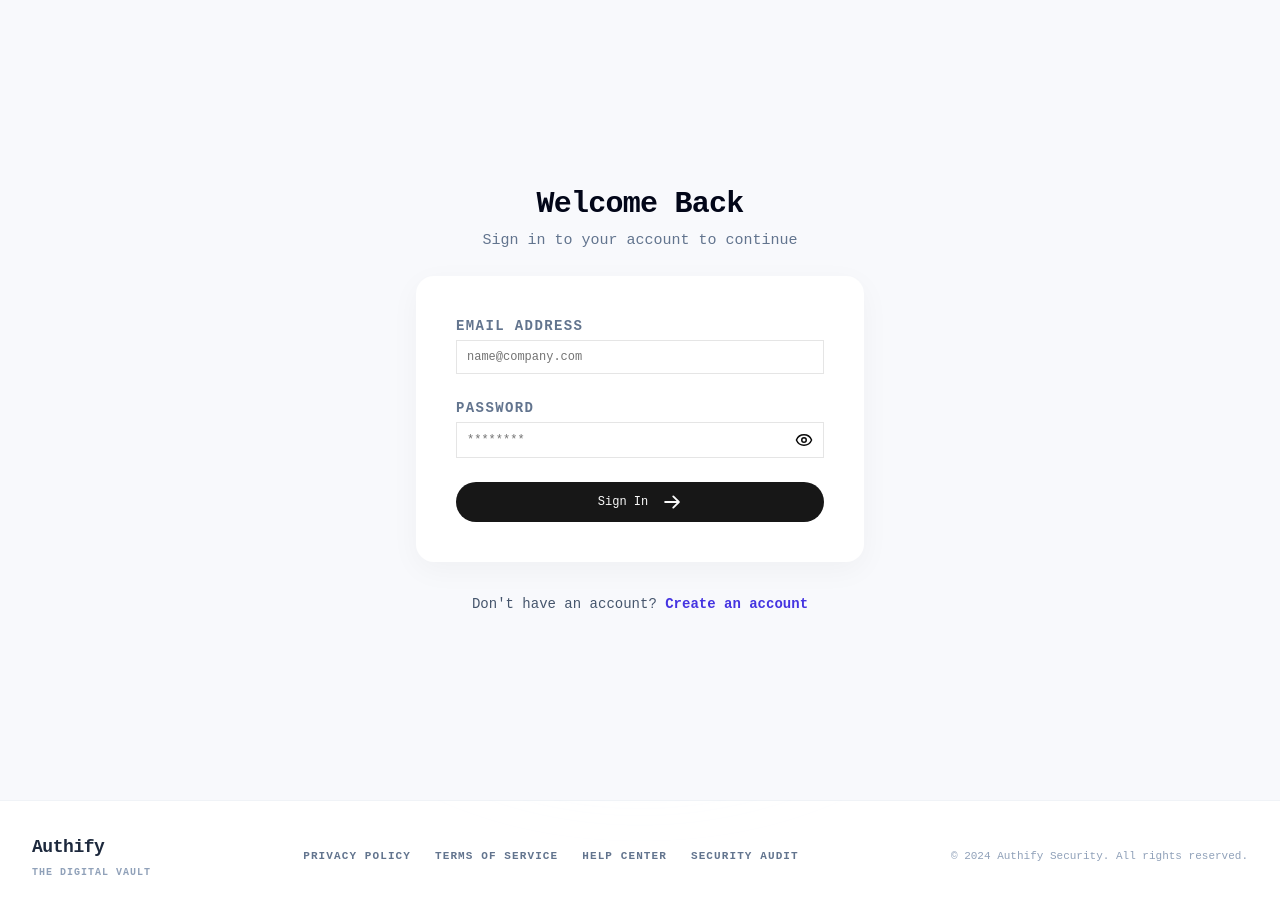
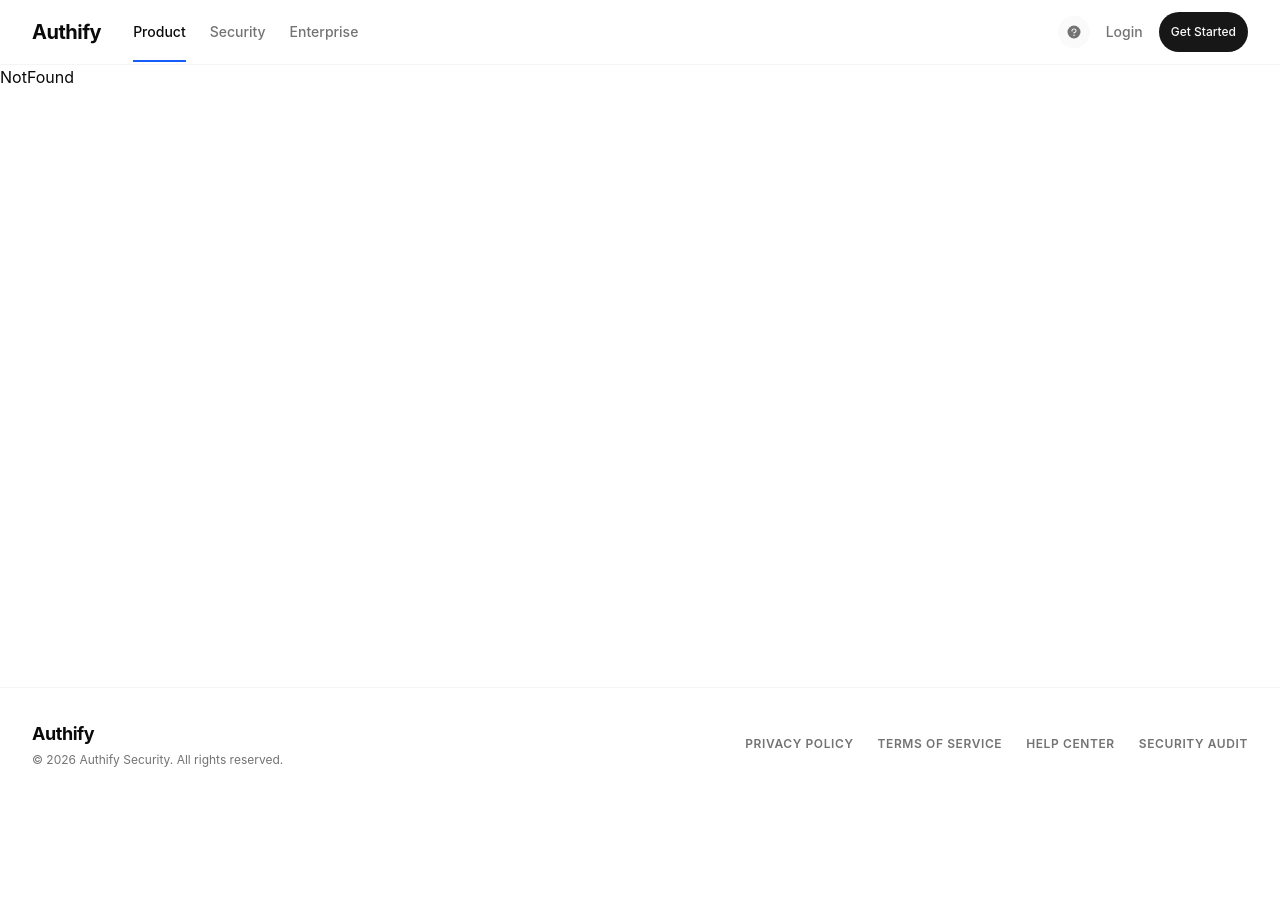
Before and after one commit to brijeshdevio/authify, a React (Vite) app in the folder client/: page /session in a window 1280 px wide. Before the commit this address led to /login. After the commit the page ends 800 px from the top, so only its background shows below. Built offline with nearby package versions, Linux system fonts and the light colour scheme; no server answers.

Commit message:
refactor: update route paths, enhance Navbar with auth, and transform user data

```diff
--- a/client/src/app/Router.tsx
+++ b/client/src/app/Router.tsx
@@ -31,8 +31,8 @@ export function AppRoutes() {
 
         <Route element={<DashboardLayout />}>
           <Route path="/dashboard" element={<Dashboard />} />
-          <Route path="/session" element={<Session />} />
-          <Route path="/setting" element={<Setting />} />
+          <Route path="/sessions" element={<Session />} />
+          <Route path="/settings" element={<Setting />} />
         </Route>
 
         <Route element={<PublicLayout />}>
--- a/client/src/components/layouts/Navbar.tsx
+++ b/client/src/components/layouts/Navbar.tsx
@@ -1,44 +1,74 @@
-import { Button } from "@/components/ui/button";
-import { Question } from "@phosphor-icons/react";
-import { Link } from "react-router-dom";
+import { Button } from "@/components/ui/button"
+import { useAuth } from "@/hooks/useAuth"
+import { Question } from "@phosphor-icons/react"
+import { Link } from "react-router-dom"
 
 export function Navbar() {
+  const { isAuthenticated } = useAuth()
+
   return (
-    <header className="sticky top-0 z-50 w-full bg-background border-b border-border/40">
+    <header className="sticky top-0 z-50 w-full border-b border-border/40 bg-background">
       <div className="container mx-auto flex h-16 max-w-7xl items-center justify-between px-4 sm:px-6 lg:px-8">
         <div className="flex items-center gap-8">
           <Link to="/" className="flex items-center gap-2">
-            <span className="font-bold text-xl tracking-tight">Authify</span>
+            <span className="text-xl font-bold tracking-tight">Authify</span>
           </Link>
 
-          <nav className="hidden md:flex items-center gap-6 text-sm font-medium text-muted-foreground">
-            <Link to="#" className="text-foreground relative">
+          <nav className="hidden items-center gap-6 text-sm font-medium text-muted-foreground md:flex">
+            <Link to="#" className="relative text-foreground">
               Product
-              <span className="absolute -bottom-5 left-0 w-full h-[2px] bg-blue-600"></span>
+              <span className="absolute -bottom-5 left-0 h-[2px] w-full bg-blue-600"></span>
             </Link>
-            <Link to="#" className="hover:text-foreground transition-colors">
+            <Link to="#" className="transition-colors hover:text-foreground">
               Security
             </Link>
-            <Link to="#" className="hover:text-foreground transition-colors">
+            <Link to="#" className="transition-colors hover:text-foreground">
               Enterprise
             </Link>
           </nav>
         </div>
 
         <div className="flex items-center gap-4">
-          <button className="hidden sm:flex h-8 w-8 items-center justify-center rounded-full bg-muted/50 text-muted-foreground hover:text-foreground hover:bg-muted transition-colors">
+          <button className="hidden h-8 w-8 items-center justify-center rounded-full bg-muted/50 text-muted-foreground transition-colors hover:bg-muted hover:text-foreground sm:flex">
             <Question weight="fill" className="h-4 w-4" />
           </button>
+          {isAuthenticated ? (
+            <>
+              <Link
+                to="/dashboard"
+                className="hidden text-sm font-medium text-muted-foreground transition-colors hover:text-foreground sm:inline-flex"
+              >
+                Dashboard
+              </Link>
+              <Link
+                to="/sessions"
+                className="hidden text-sm font-medium text-muted-foreground transition-colors hover:text-foreground sm:inline-flex"
+              >
+                Sessions
+              </Link>
+              <Link
+                to="/settings"
+                className="hidden text-sm font-medium text-muted-foreground transition-colors hover:text-foreground sm:inline-flex"
+              >
+                Settings
+              </Link>
+            </>
+          ) : (
+            <>
+              <Link
+                to="/login"
+                className="hidden text-sm font-medium text-muted-foreground transition-colors hover:text-foreground sm:inline-flex"
+              >
+                Login
+              </Link>
 
-          <Link to="/login" className="hidden sm:inline-flex text-sm font-medium hover:text-foreground text-muted-foreground transition-colors">
-            Login
-          </Link>
-
-          <Button asChild>
-            <Link to="/register">Get Started</Link>
-          </Button>
+              <Button asChild>
+                <Link to="/register">Get Started</Link>
+              </Button>
+            </>
+          )}
         </div>
       </div>
     </header>
-  );
+  )
 }
--- a/client/src/features/dashboard/pages/Dashboard.tsx
+++ b/client/src/features/dashboard/pages/Dashboard.tsx
@@ -15,6 +15,7 @@ import {
   ACTIVE_SESSIONS,
   type DeviceType,
 } from "../constants"
+import { useAuth } from "@/hooks/useAuth"
 
 function DeviceIcon({ type }: { type: DeviceType }) {
   switch (type) {
@@ -32,6 +33,8 @@ function DeviceIcon({ type }: { type: DeviceType }) {
 }
 
 export default function Dashboard() {
+  const { user } = useAuth()
+
   return (
     <div className="min-h-screen bg-[#f8f9fc]">
       {/* ─── Header ───────────────────────────────────────────── */}
@@ -70,10 +73,8 @@ export default function Dashboard() {
                 </div>
               </div>
 
-              <h2 className="text-xl font-bold text-slate-900">
-                {USER_PROFILE.name}
-              </h2>
-              <p className="text-sm text-slate-500">{USER_PROFILE.email}</p>
+              <h2 className="text-xl font-bold text-slate-900">{user?.name}</h2>
+              <p className="text-sm text-slate-500">{user?.email}</p>
 
               <div className="mt-8 flex w-full justify-between border-t border-slate-100 pt-6">
                 <div className="flex flex-col items-center">
--- a/client/src/hooks/useUser.ts
+++ b/client/src/hooks/useUser.ts
@@ -1,10 +1,12 @@
 import { useQuery } from "@tanstack/react-query"
 import { axiosClient } from "@/api/axiosClient"
+import { transform } from "@/utils/transform"
 
 export function useUser() {
   return useQuery({
     queryKey: ["users/me"],
     queryFn: () => axiosClient.get("/users/me").then((res) => res.data),
+    select: transform,
     retry: 0,
   })
 }
--- /dev/null
+++ b/client/src/utils/transform.ts
@@ -0,0 +1,5 @@
+import type { AxiosResponse } from "axios"
+
+export function transform(data: AxiosResponse["data"]) {
+  return { ...data?.data, ...data, data: undefined }
+}
```
